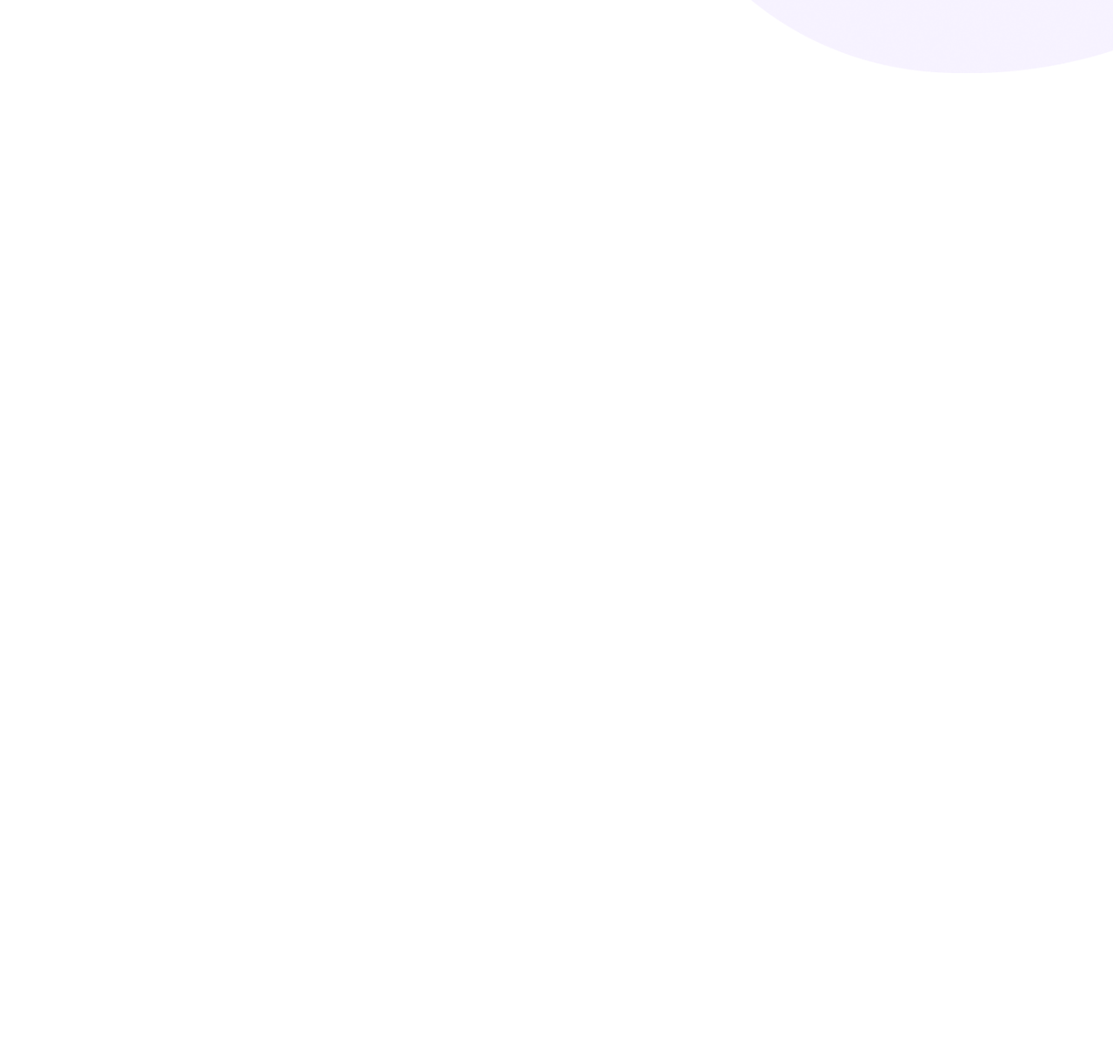
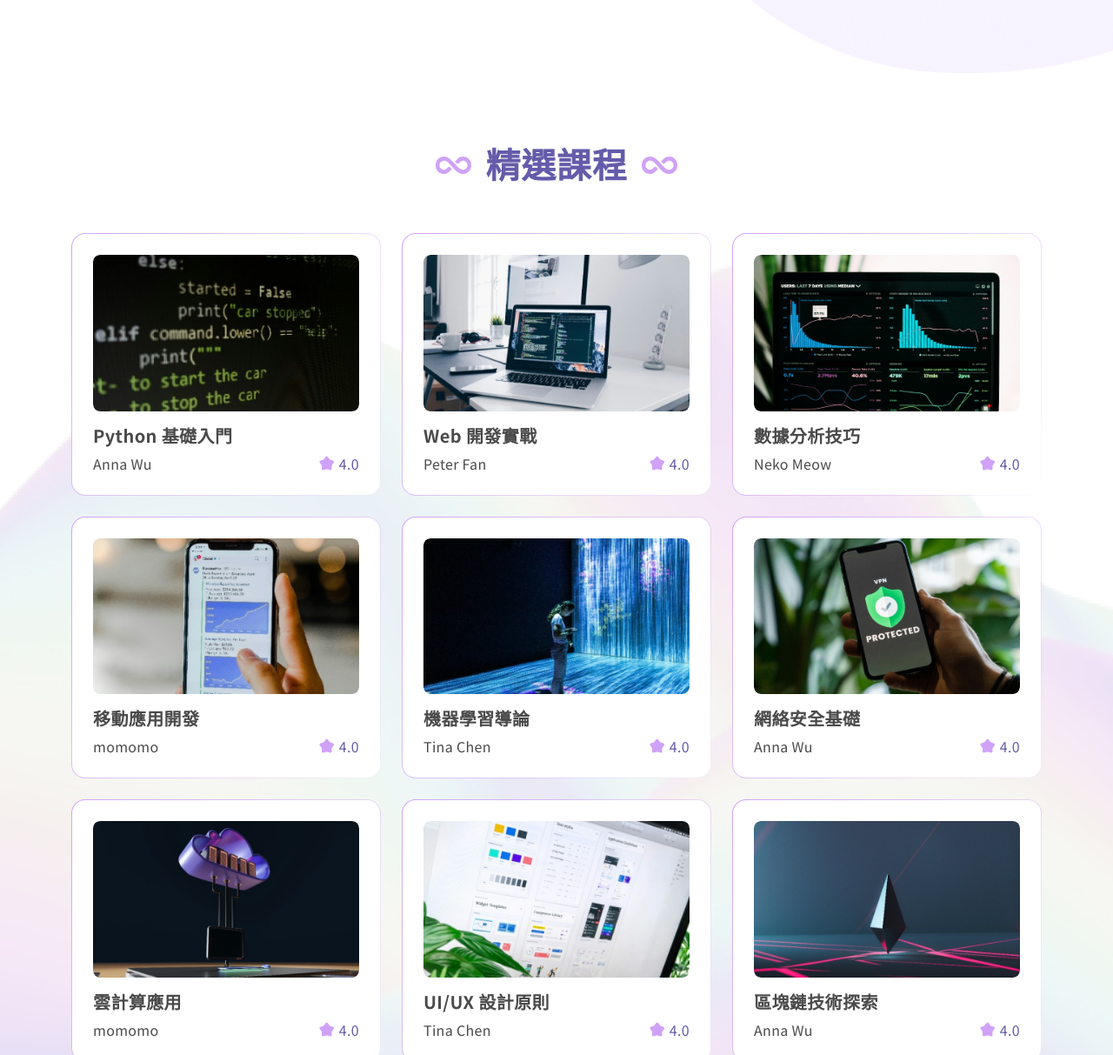
Before and after one commit to ahmomoz/Coding-bit, a website built with Vite: page pages/index.html in a window 1280 px wide. Shown: the part 500-1713 px from the top of the page at 87% size. Before the commit the page ends 800 px from the top, so only its background shows below. Built offline with nearby package versions, Linux system fonts and the light colour scheme.

Commit message:
首頁課程section完成

```diff
--- /dev/null
+++ b/assets/js/index.js
@@ -0,0 +1,96 @@
+const courseCard = document.querySelector('.course-card-wrap');
+
+const courseRender = () => {
+  let str='';
+  let courseList = [
+    {
+      courseName: 'Python 基礎入門',
+      img: 'course-1.png',
+      teacher: 'Anna Wu',
+      star: '4.0'
+    },
+    {
+      courseName: 'Web 開發實戰',
+      img: 'course-2.png',
+      teacher: 'Peter Fan',
+      star: '4.0'
+    },
+    {
+      courseName: '數據分析技巧',
+      img: 'course-3.png',
+      teacher: 'Neko Meow',
+      star: '4.0'
+    },
+    {
+      courseName: '移動應用開發',
+      img: 'course-4.png',
+      teacher: 'momomo',
+      star: '4.0'
+    },
+    {
+      courseName: '機器學習導論',
+      img: 'course-5.png',
+      teacher: 'Tina Chen',
+      star: '4.0'
+    },
+    {
+      courseName: '網絡安全基礎',
+      img: 'course-6.png',
+      teacher: 'Anna Wu',
+      star: '4.0'
+    },
+    {
+      courseName: '雲計算應用',
+      img: 'course-7.png',
+      teacher: 'momomo',
+      star: '4.0'
+    },
+    {
+      courseName: 'UI/UX 設計原則',
+      img: 'course-8.png',
+      teacher: 'Tina Chen',
+      star: '4.0'
+    },
+    {
+      courseName: '區塊鏈技術探索',
+      img: 'course-9.png',
+      teacher: 'Anna Wu',
+      star: '4.0'
+    }
+  ];
+
+  courseList.forEach(item => {
+    str += `
+      <div class="col-md-6 col-xl-4">
+        <a href="#" class="course-card card-column">
+          <div class="card gradient-border p-lg-6 p-4 h-100">
+            <div class="overflow-hidden img-hover-enlarge rounded">
+              <img
+                src="../assets/images/course/${item.img}"
+                class="card-img-top rounded"
+                alt="course-image">
+            </div>
+            <div class="card-body p-0 mt-3 mt-lg-4 f-column-between">
+              <h3 class="card-title fs-6 fs-lg-5">${item.courseName}</h3>
+              <div class="f-between-center mt-1 mt-lg-2">
+                <p class="card-text fs-7 fs-lg-6">${item.teacher}</p>
+                <p class="f-center text-brand-03 fs-7 fs-lg-6">
+                  <span class="material-symbols-outlined icon-fill text-brand-01 fs-6 fs-lg-5 me-1">
+                    kid_star
+                  </span>
+                  ${item.star}
+                </p>
+              </div>
+            </div>
+          </div>
+        </a>
+      </div>
+    `
+    courseCard.innerHTML = str;
+  });
+}
+const courseRenderData = () => {
+  courseRender();
+};
+
+courseRenderData();
--- a/assets/scss/pages/_index.scss
+++ b/assets/scss/pages/_index.scss
@@ -32,3 +32,34 @@
     }
   }
 }
+
+/* index-course-section */
+.index-course-section {
+  position: relative;
+
+  &::before {
+    position: absolute;
+    content: '';
+    top: 0; bottom: 0;
+    left: 0; right: 0;
+    background: url('/assets/images/deco/unsplash.png') no-repeat center/cover;
+    opacity: 0.3;
+    z-index: -1;
+
+    @include lg-pc {
+      background-image: url('/assets/images/deco/unsplash-sm.png');
+    }
+  }
+}
+.course-card-wrap {
+  @include pad {
+    flex-direction: row;
+    flex-wrap: nowrap;
+    overflow-x: auto;
+    -webkit-overflow-scrolling: touch;
+
+    &::-webkit-scrollbar {
+      height: 0;
+    }
+  }
+}
--- a/assets/scss/utils/_card.scss
+++ b/assets/scss/utils/_card.scss
@@ -19,3 +19,19 @@
     }
   }
 }
+
+.gradient-border {
+  border: 1px solid transparent;
+  border-radius: 16px;
+  background-clip: padding-box;
+
+  &::after {
+    position: absolute;
+    content: '';
+    top: -1px; bottom: -1px;
+    left: -1px; right: -1px;
+    background: linear-gradient(123.12deg, #D0A2F7 0%, rgba(241, 234, 255, 0.1) 100%);
+    border-radius: 16px;
+    z-index: -1;
+  }
+}
--- a/pages/index.html
+++ b/pages/index.html
@@ -105,9 +105,70 @@
         <div class="swiper-pagination swiper-pagination-brand-01"></div>
       </div>
     </header>
+    <section class="index-course-section bg wrap-lg">
+      <div class="container">
+        <div class="f-center">
+          <picture>
+            <source
+              srcset="../assets/images/icon/icon-infinite-sm.svg"
+              media="(max-width: 575.98px)">
+            <img
+              src="../assets/images/icon/icon-infinite.svg"
+              alt="icon-infinite">
+          </picture>
+          <h2 class="fs-4 fs-lg-1 text-brand-03 ms-3 ms-lg-4">
+            精選課程
+          </h2>
+          <picture>
+            <source
+              srcset="../assets/images/icon/icon-infinite-sm.svg"
+              media="(max-width: 575.98px)">
+            <img
+            src="../assets/images/icon/icon-infinite.svg"
+            alt="icon-infinite" class="ms-3 ms-lg-4">
+          </picture>
+        </div>
+        <div class="row course-card-wrap mt-6 mt-lg-8 g-6">
+          <div class="col-md-6 col-xl-4">
+            <a href="#" class="course-card card-column">
+              <div class="card gradient-border p-lg-6 p-4 h-100">
+                <div class="overflow-hidden img-hover-enlarge rounded">
+                  <img
+                    src="../assets/images/course/course-1.png"
+                    class="card-img-top rounded"
+                    alt="course-image">
+                </div>
+                <div class="card-body p-0 mt-3 mt-lg-4 f-column-between">
+                  <h3 class="card-title fs-6 fs-lg-5">Python 基礎入門</h3>
+                  <div class="f-between-center mt-1 mt-lg-2">
+                    <p class="card-text fs-7 fs-lg-6">Anna Wu</p>
+                    <p class="f-center text-brand-03 fs-7 fs-lg-6">
+                      <span class="material-symbols-outlined icon-fill text-brand-01 fs-6 fs-lg-5 me-1">
+                        kid_star
+                      </span>
+                      4.0
+                    </p>
+                  </div>
+                </div>
+              </div>
+            </a>
+          </div>
+        </div>
+        <div class="f-center">
+          <button
+            class="btn btn-outline-brand-03 slide-right-hover f-align-center mt-6 mt-lg-8">
+            了解更多
+            <span class="material-symbols-outlined icon-fill fs-5 ms-1">
+              arrow_forward
+            </span>
+          </button>
+        </div>
+      </div>
+    </section>
     <%- include('./layout/footer'); -%>
 
     <script type="module" src="../main.js"></script>
+    <script type="module" src="../assets/js/index.js"></script>
     <script src="https://cdn.jsdelivr.net/npm/swiper@11/swiper-bundle.min.js"></script>
 
     <script>
```
Also changed, not shown: assets/images/icon/icon-infinite-sm.svg (added).
